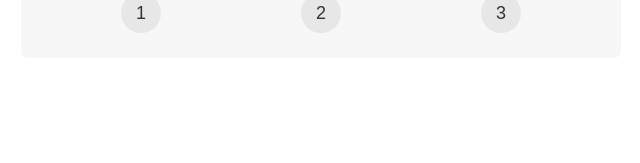
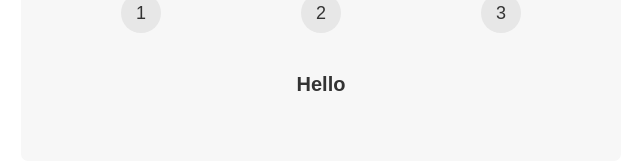
Before and after one commit to vimal336/React-js-projects, a React (Create React App) app in the folder 04-steps/: page / in a window 1280 px wide. Shown: the part 132-295 px from the top of the page, without its empty margins (319-959 px from the left). Built offline with nearby package versions, Linux system fonts and the light colour scheme.

Commit message:
react steps project

```diff
--- a/04-steps/src/App.js
+++ b/04-steps/src/App.js
@@ -6,6 +6,12 @@ export default function App() {
         <div> 2 </div>
         <div> 3 </div>
       </div>
+
+      <p className="message">Hello</p>
+
+      <div className="buttons">
+
+      </div>
     </div>
   );
 }
```
